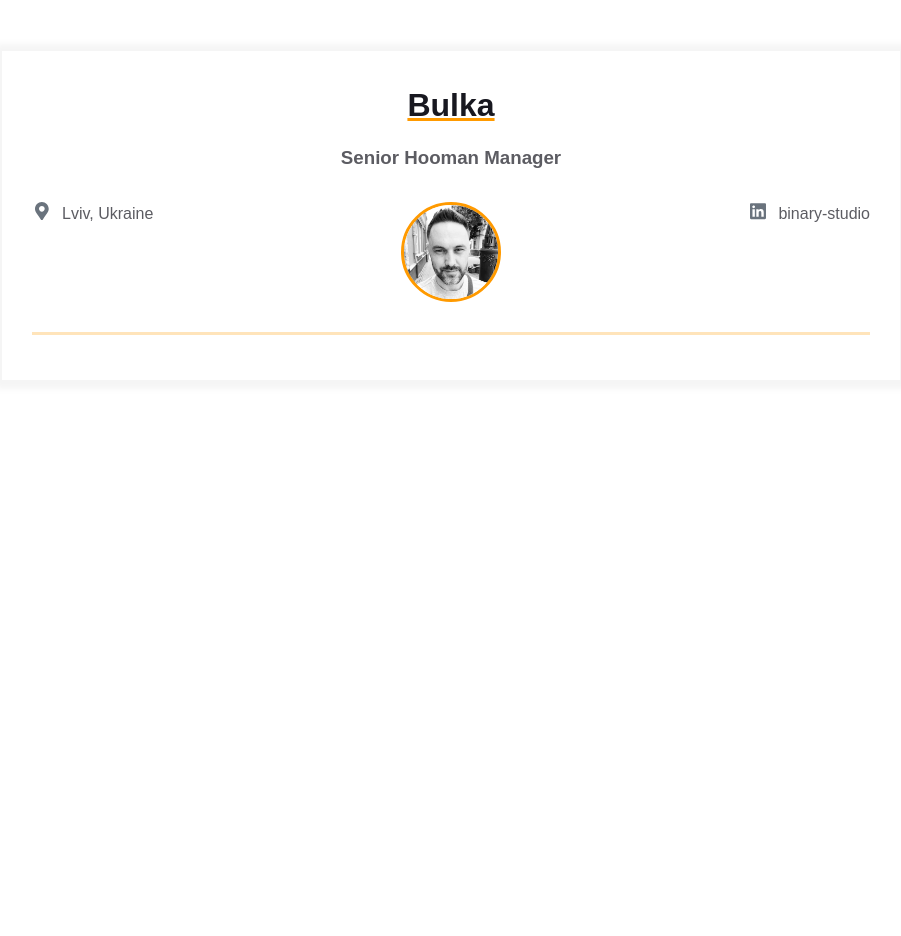
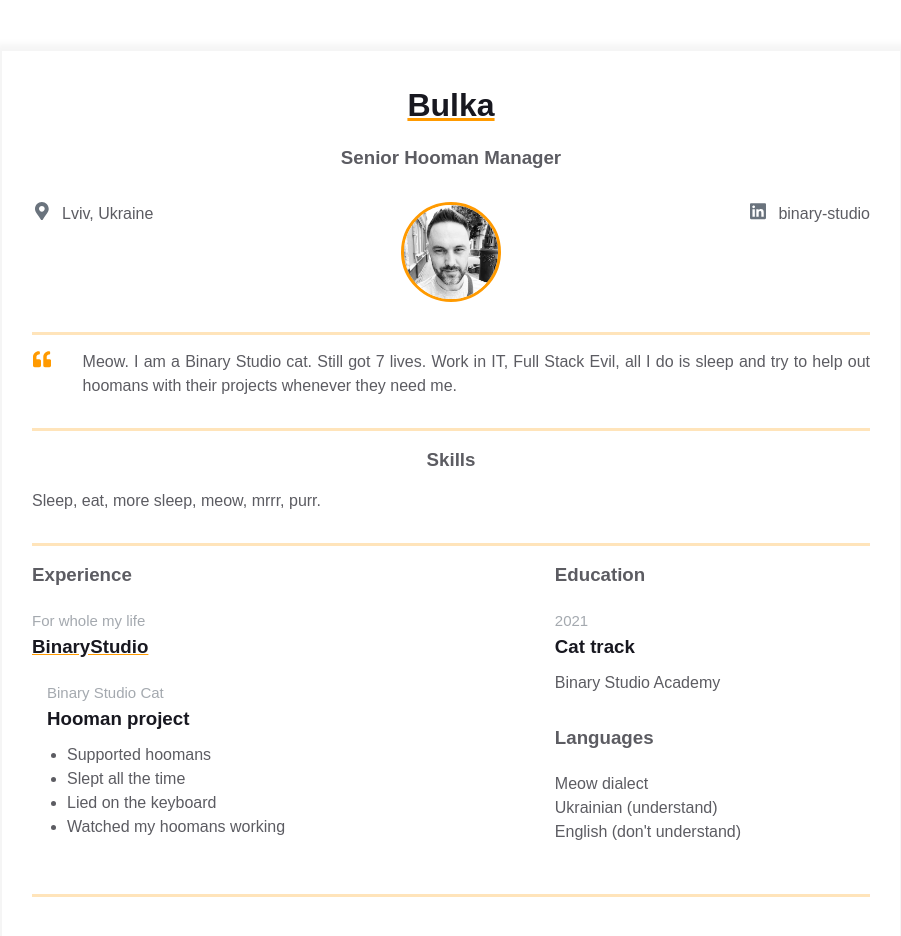
Before and after one commit to ua-rik/homepage, a plain HTML site: page index.html in a window 1280 px wide. Shown: the whole page, without its empty margins (189-1090 px from the left). Before the commit the page ends 800 px from the top, so only its background shows below. Drawn offline with Linux system fonts and the light colour scheme.

Commit message:
виправив шаблон

```diff
--- a/index.html
+++ b/index.html
@@ -47,6 +47,90 @@
               </div>
             </div>
           </div>
+
+          <div class="container">
+            <div class="resume__block">
+              <div class="intro">
+                <div class="intro__icon-wrapper">
+                  <svg class="intro__icon" xmlns="http://www.w3.org/2000/svg" viewBox="0 0 512 512">
+                    <path
+                      d="M464 256h-80v-64c0-35.3 28.7-64 64-64h8c13.3 0 24-10.7 24-24V56c0-13.3-10.7-24-24-24h-8c-88.4 0-160 71.6-160 160v240c0 26.5 21.5 48 48 48h128c26.5 0 48-21.5 48-48V304c0-26.5-21.5-48-48-48zm-288 0H96v-64c0-35.3 28.7-64 64-64h8c13.3 0 24-10.7 24-24V56c0-13.3-10.7-24-24-24h-8C71.6 32 0 103.6 0 192v240c0 26.5 21.5 48 48 48h128c26.5 0 48-21.5 48-48V304c0-26.5-21.5-48-48-48z">
+                    </path>
+                  </svg>
+                </div>
+                <p class="intro_text">Meow.
+                  I am a Binary Studio cat. Still got 7 lives. Work in IT, Full Stack Evil,
+                  all I do is sleep and try to help out hoomans with their projects whenever
+                  they need me.
+                </p>
+              </div>
+            </div>
+          </div>
+
+          <div class="container">
+            <div class="resume__block">
+              <div class="skills">
+                <h3 class="skills__header">Skills</h3>
+                <p class="skills__text">Sleep, eat, more sleep, meow, mrrr, purr. </p>
+              </div>
+            </div>
+          </div>
+
+          <div class="container">
+            <div class="resume__block">
+              <div class="main-info fh">
+
+                <div class="experiences">
+                    <h3 class="experiences__header">Experience</h3>
+                    <div class="experiences__company">
+                      <div class="experiences__company-header">
+                        <span class="experiences__company-header-durability">For whole my life</span>
+                        <h3 class="experiences__company-header-name">BinaryStudio</h3>
+                      </div>
+
+                      <div class="experiences__company-project">
+                        <span class="experiences__company-project-role">Binary Studio Cat</span>
+                        <h3 class="experiences__company-project-name">Hooman project</h3>
+                        <ul class="experiences__company-project-responsibilities">
+                          <li>Supported hoomans</li>
+                          <li>Slept all the time</li>
+                          <li>Lied on the keyboard</li>
+                          <li>Watched my hoomans working</li>
+                        </ul>
+                      </div>
+                    </div>
+
+                </div>
+
+                <div class="additional-info fv">
+                    <div class="additional-info__education">
+                        <h3 class="additional-info__education-header">Education</h3>
+                        <div class="additional-info__education-university">
+                          <span class="additional-info__education-university-durability">2021</span>
+                          <h3 class="additional-info__education-university-speciality">Cat track</h3>
+                          <p class="additional-info__education-university-name">Binary Studio Academy</p>
+                        </div>
+                      </div>
+
+                      <div class="additional-info__languages">
+                        <h3 class="additional-info__languages-header">Languages</h3>
+                        <p class="additional-info__languages-item">
+                          Meow dialect
+                        </p>
+                        <p class="additional-info__languages-item">
+                          Ukrainian (understand)
+                        </p>
+                        <p class="additional-info__languages-item">
+                          English (don't understand)
+                        </p>
+                      </div>
+                </div>
+              </div>
+            </div>
+          </div>
+
+
+
         </div>
       </main>
   </body>
```
